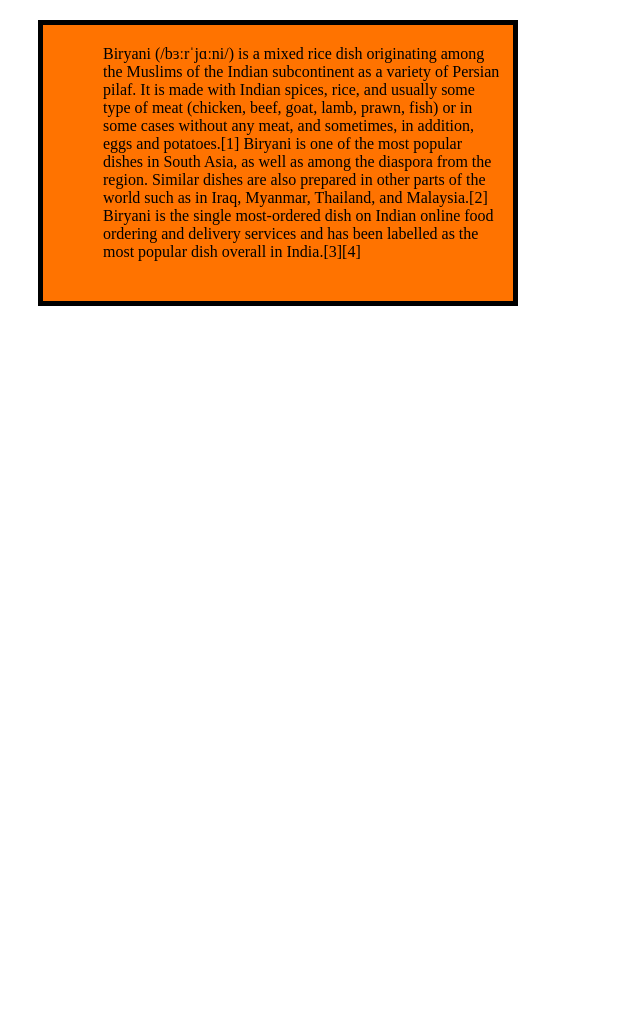
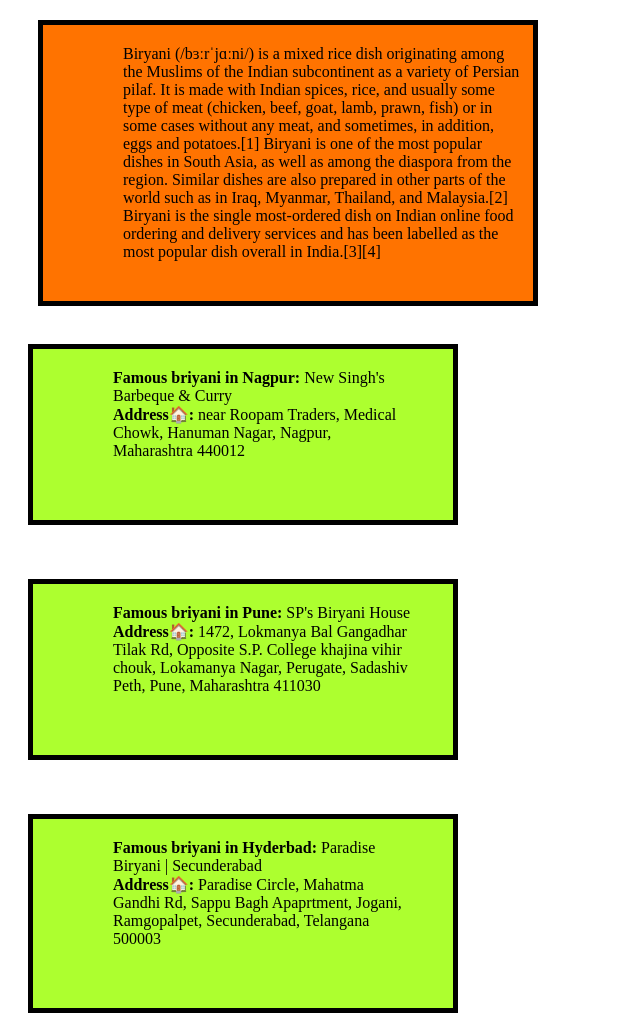
Before and after one commit to arnavyelchalwar3/foodie-woodie-hw17-, a plain HTML site: page briyani.html in a window 1280 px wide. Shown: the whole page, without its empty margins (0-640 px from the left). Before the commit the page ends 800 px from the top, so only its background shows below. Drawn offline with Linux system fonts and the light colour scheme.

Commit message:
Add famous places of briyani

```diff
--- a/briyani.html
+++ b/briyani.html
@@ -8,10 +8,20 @@
             background-color: hwb(27 0% 0%);
             width: 400px;
             border: 5px solid black;
-            padding: 20px 10px 40px 60px;
+            padding: 20px 10px 40px 80px;
             margin-top: 20px;
             margin-left: 30px;
             margin-right: auto;
+        }
+        .F-briyani{
+            background-color: greenyellow;
+            width: 300px;
+            border: 5px solid black;
+            padding: 20px 40px 60px 80px;
+            margin-top: 20px;
+            margin-left: 20px;
+            margin-right: auto;
+
         }
 
     </style>
@@ -24,7 +34,18 @@
    Biryani is one of the most popular dishes in South Asia, as well as among the diaspora from the region. Similar dishes are also
    prepared in other parts of the world such as in Iraq, Myanmar, Thailand, and Malaysia.[2] Biryani is the single most-ordered dish on
    Indian online food ordering and delivery services and has been labelled as the most popular dish overall in India.[3][4]
-</div>
+</div> <br/>
+ <p class="F-briyani"> <b> Famous briyani in Nagpur:</b> New Singh's Barbeque & Curry <br/>
+    <b>Address🏠:</b> near Roopam Traders, Medical Chowk, Hanuman Nagar, Nagpur, Maharashtra 440012</p> <br/>
+    <p class="F-briyani"><b> Famous briyani in Pune:</b> SP's Biryani House<br/>
+        <b>Address🏠:</b>  1472, Lokmanya Bal Gangadhar Tilak Rd, Opposite S.P. College khajina vihir chouk, Lokamanya Nagar, Perugate,
+        Sadashiv Peth, Pune, Maharashtra 411030</p> <br/>
+    </p>
+    <p class="F-briyani"><b> Famous briyani in Hyderbad:</b> Paradise Biryani | Secunderabad<br/>
+        <b>Address🏠:</b> Paradise Circle, Mahatma Gandhi Rd, Sappu Bagh Apaprtment, Jogani, Ramgopalpet, Secunderabad,
+        Telangana 500003</p>
+
+    </p>
 
 </body>
 </html>
```
